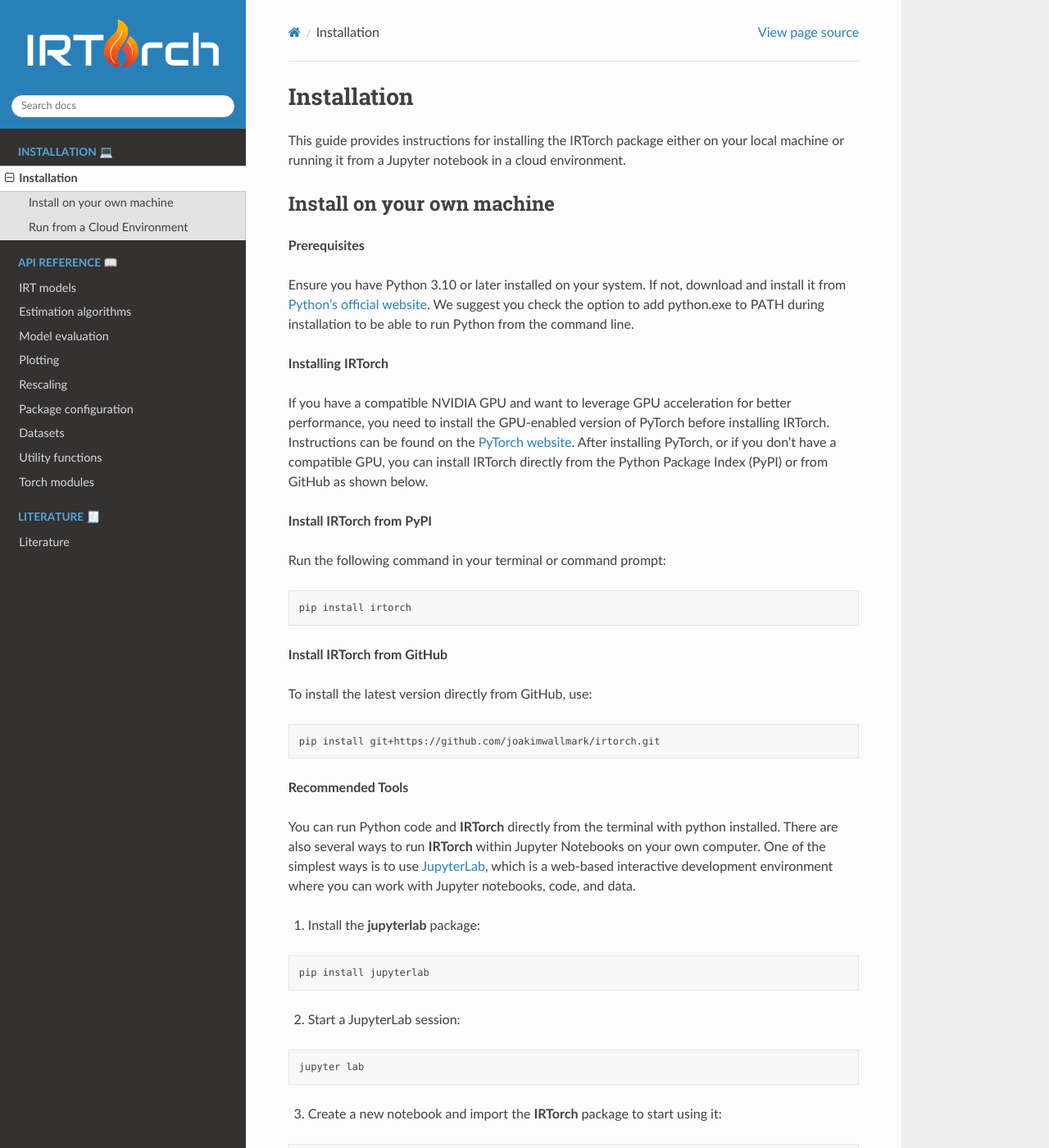
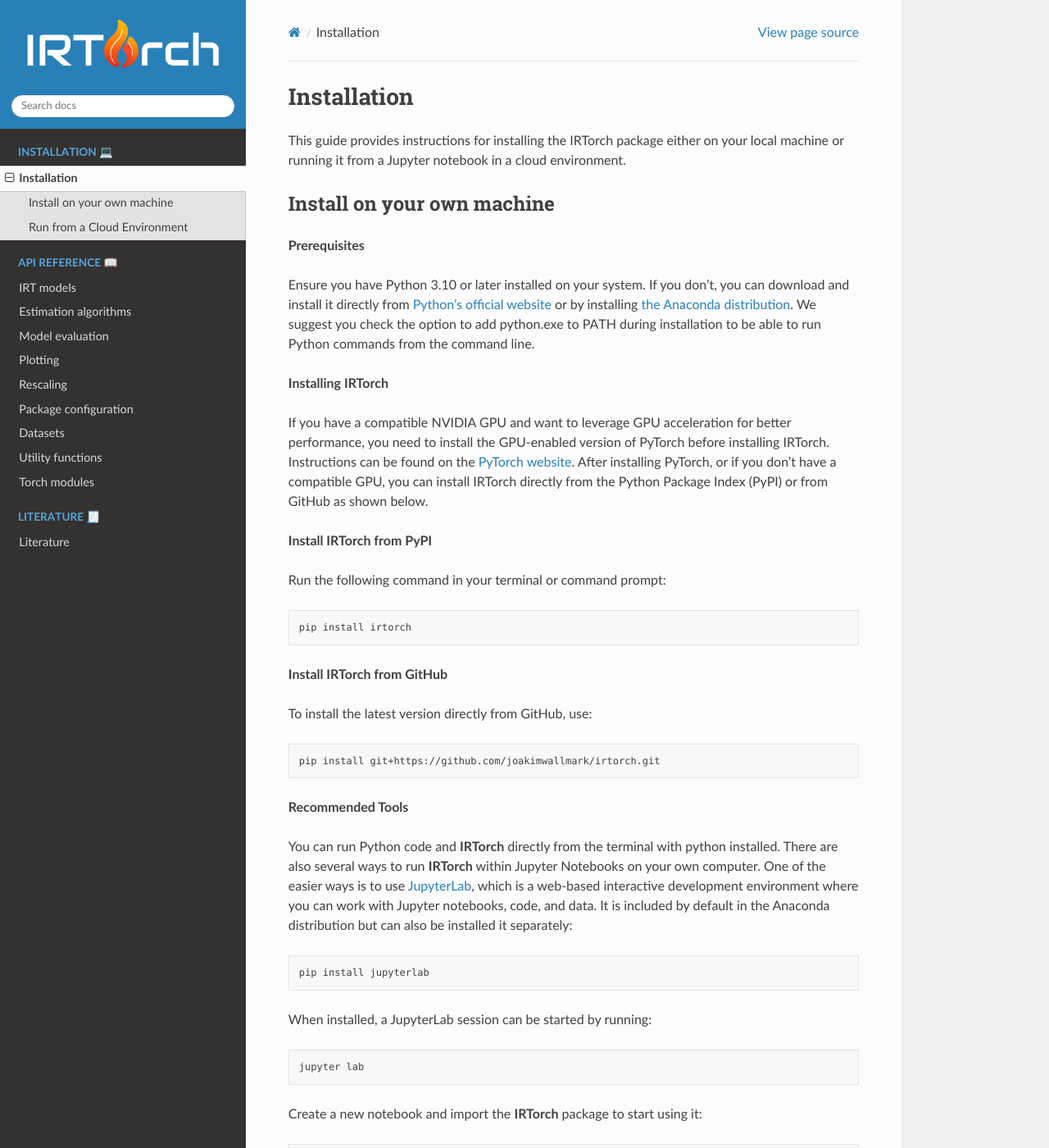
Before and after one commit to joakimwallmark/irtorch, a Sphinx documentation site: the page built from docs/source/installation.rst, in a window 1280 px wide and 1400 px high. Shown: the whole window at 82% size. Built offline with Sphinx 7.4.7 and the Read the Docs theme 3.1.0, drawn with Linux system fonts in a browser that asks for light colours; pages that are not in the unit, such as notebooks, are missing from menus.

Commit message:
Updated docs

```diff
--- a/docs/source/installation.rst
+++ b/docs/source/installation.rst
@@ -7,7 +7,7 @@
 ---------------------------
 **Prerequisites**
 
-Ensure you have Python 3.10 or later installed on your system. If not, download and install it from `Python's official website <https://www.python.org/downloads/>`__. We suggest you check the option to add python.exe to PATH during installation to be able to run Python from the command line.
+Ensure you have Python 3.10 or later installed on your system. If you don't, you can download and install it directly from `Python's official website <https://www.python.org/downloads/>`__ or by installing `the Anaconda distribution <https://www.anaconda.com/docs/getting-started/anaconda/install>`__. We suggest you check the option to add python.exe to PATH during installation to be able to run Python commands from the command line.
 
 **Installing IRTorch**
 
@@ -32,21 +32,19 @@
 
 **Recommended Tools**
 
-You can run Python code and **IRTorch** directly from the terminal with python installed. There are also several ways to run **IRTorch** within Jupyter Notebooks on your own computer. One of the simplest ways is to use `JupyterLab <https://jupyter.org/>`__, which is a web-based interactive development environment where you can work with Jupyter notebooks, code, and data.
-
-1. Install the **jupyterlab** package:
+You can run Python code and **IRTorch** directly from the terminal with python installed. There are also several ways to run **IRTorch** within Jupyter Notebooks on your own computer. One of the easier ways is to use `JupyterLab <https://jupyter.org/>`__, which is a web-based interactive development environment where you can work with Jupyter notebooks, code, and data. It is included by default in the Anaconda distribution but can also be installed it separately:
 
 .. code-block:: bash
 
     pip install jupyterlab
 
-2. Start a JupyterLab session:
+When installed, a JupyterLab session can be started by running:
 
 .. code-block:: bash
 
     jupyter lab
 
-3. Create a new notebook and import the **IRTorch** package to start using it:
+Create a new notebook and import the **IRTorch** package to start using it:
 
 .. code-block:: python
 
```
Also changed, not shown: 1 other file.
